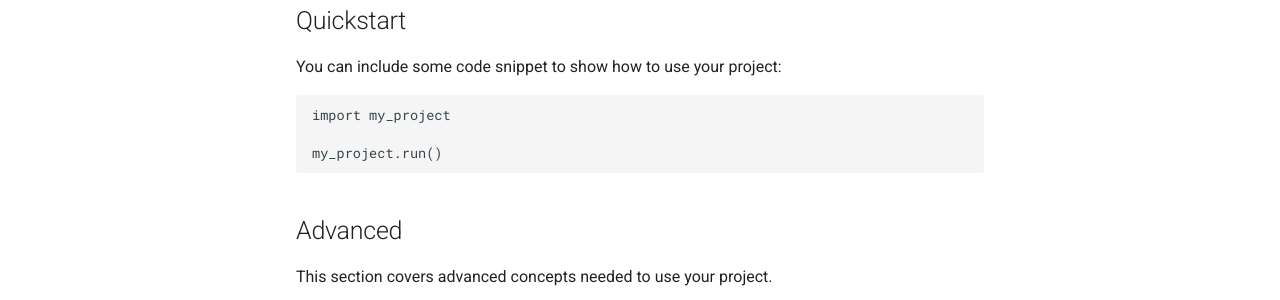
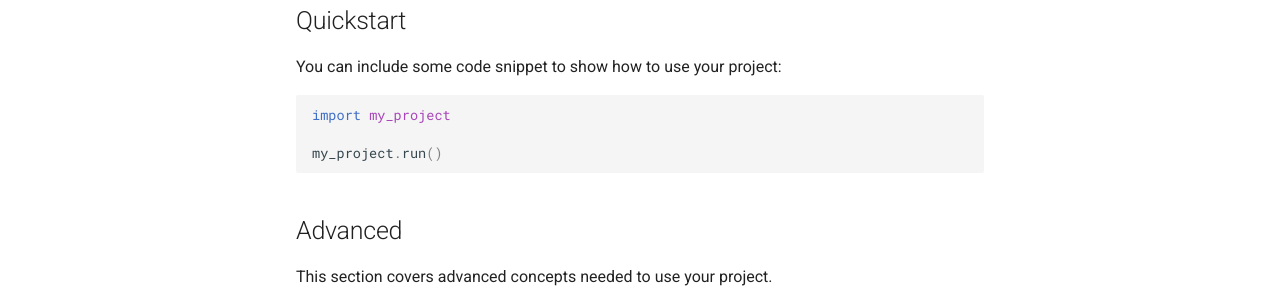
Before and after one commit to McGill-NLP/mkdocs-template, an MkDocs documentation site: the page built from docs/index.md, in a window 1280 px wide and 945 px high. Shown: the part 359-659 px from the top of the window. Built offline with MkDocs 1.6.1 and Material for MkDocs 9.7.7, drawn with Linux system fonts in a browser that asks for light colours.

Commit message:
Rename action, add syntax highligth

```diff
--- a/mkdocs.yml
+++ b/mkdocs.yml
@@ -27,7 +27,15 @@ extra:
       link: https://github.com/mcGill-NLP/wiki
   homepage: https://mcgill-nlp.github.io
 
-copyright: Copyright &copy; 2022 McGill NLP
-
 extra_css:
   - stylesheets/extra.css
+
+# See: https://squidfunk.github.io/mkdocs-material/reference/code-blocks/
+markdown_extensions:
+  - pymdownx.highlight:
+      anchor_linenums: true
+  - pymdownx.inlinehilite
+  - pymdownx.snippets
+  - pymdownx.superfences
+
+copyright: Copyright &copy; 2022 McGill NLP
```
Also changed, not shown: 2 other files.
